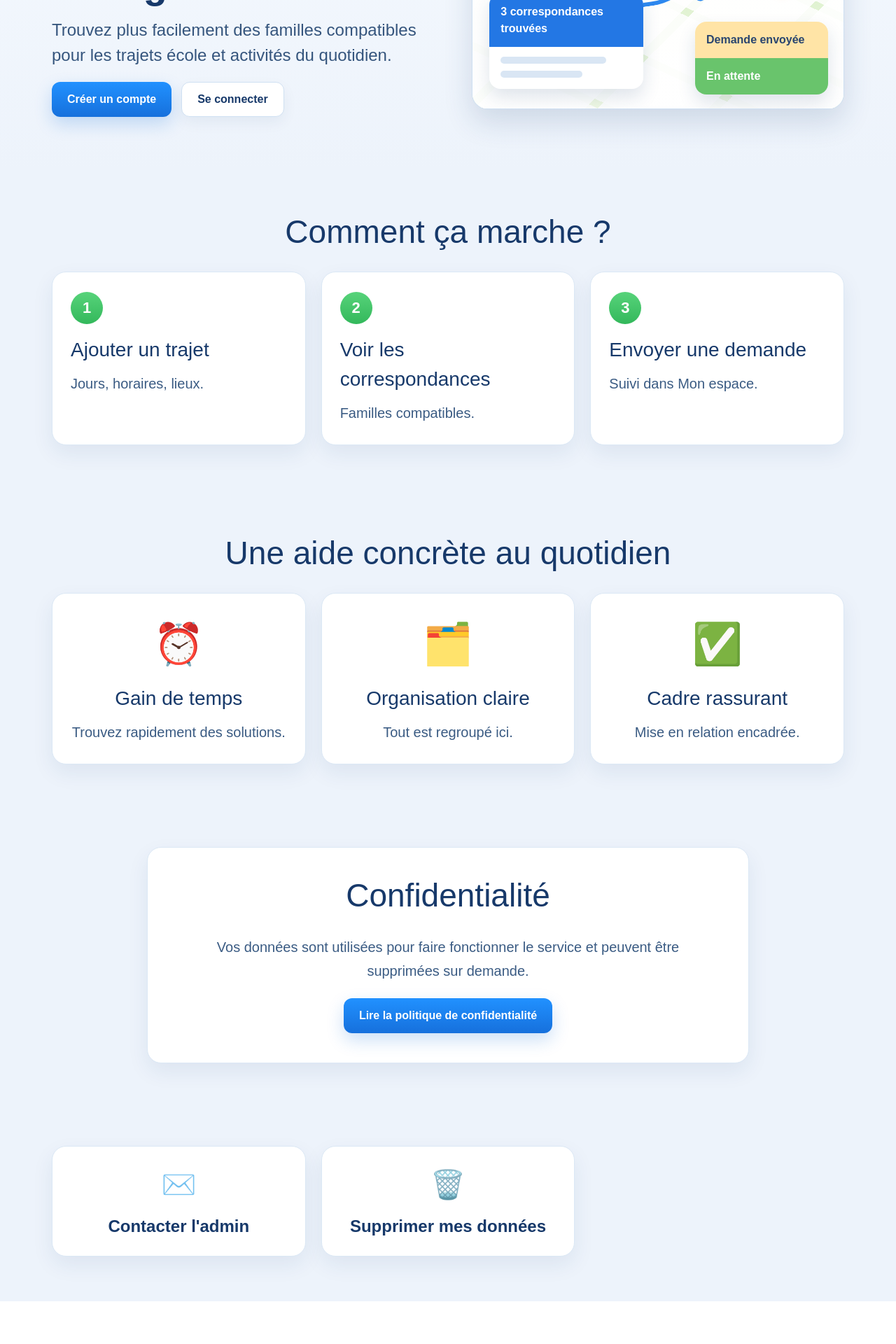
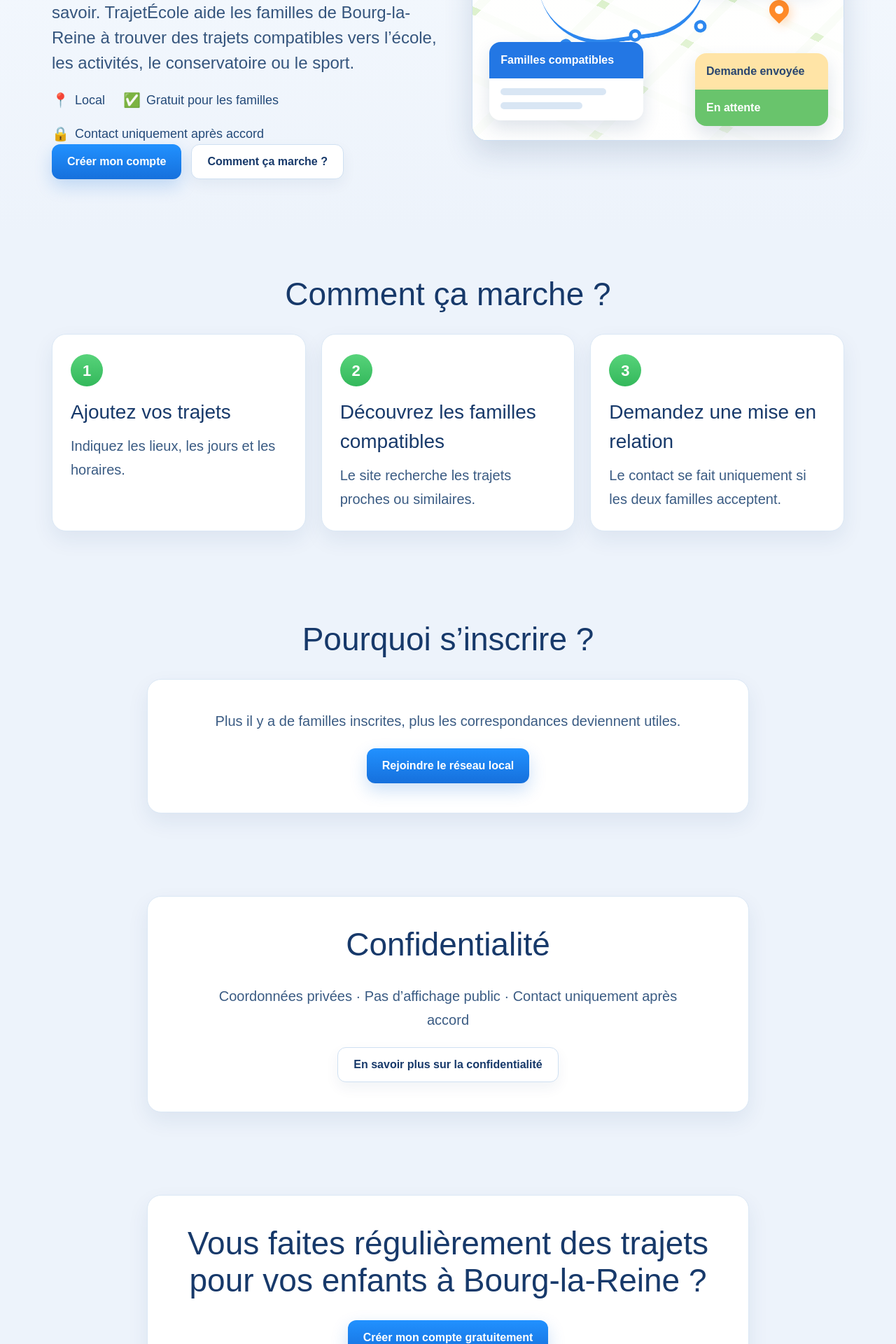
Before and after one commit to cttown/trajetecole-v2, a Next.js app: page / in a window 1280 px wide. Shown: the part 360-2280 px from the top of the page at 70% size. Before the commit the page ends 2219 px from the top, so only its background shows below. Built offline with nearby package versions, Linux system fonts and the light colour scheme; no server answers.

Commit message:
Update public pages content

```diff
--- a/src/pages/confidentialite.tsx
+++ b/src/pages/confidentialite.tsx
@@ -6,10 +6,10 @@ export default function ConfidentialitePage() {
   return (
     <>
       <Head>
-        <title>Confidentialité - TrajetEcole</title>
+        <title>Confidentialité - TrajetÉcole</title>
         <meta
           name="description"
-          content="Comment TrajetEcole utilise et protège vos données."
+          content="Comment TrajetÉcole utilise les données nécessaires au fonctionnement du service et protège les coordonnées des familles."
         />
       </Head>
 
@@ -17,32 +17,50 @@ export default function ConfidentialitePage() {
         <section className={styles.legalSection}>
           <div className={styles.container}>
             <div className={styles.legalHeader}>
-              <div className={styles.badge}>TrajetEcole</div>
+              <div className={styles.badge}>🔒 Données privées</div>
+
               <h1 className={styles.legalTitle}>Confidentialité</h1>
+
               <p className={styles.legalIntro}>
-                Vos données servent uniquement à faire fonctionner le service
-                et à faciliter la mise en relation entre familles.
+                TrajetÉcole utilise uniquement les informations nécessaires au fonctionnement du
+                service : créer votre compte, enregistrer vos trajets, rechercher des familles
+                compatibles et gérer les demandes de mise en relation.
+              </p>
+
+              <p className={styles.legalIntro}>
+                Vos coordonnées ne sont jamais affichées publiquement.
               </p>
             </div>
 
-            <div className={styles.legalCard}>
-              <h2>En bref</h2>
-              <ul className={styles.legalList}>
-                <li>vous gardez la main sur vos informations ;</li>
-                <li>la mise en relation ne se fait jamais automatiquement ;</li>
-                <li>vous pouvez demander la suppression de vos données.</li>
-              </ul>
+            <div className={styles.stepsGrid}>
+              <div className={styles.stepCard}>
+                <div className={styles.stepNumber}>1</div>
+                <h3>Vous gardez le contrôle</h3>
+                <p>Vous choisissez les trajets que vous ajoutez et les demandes que vous acceptez.</p>
+              </div>
+
+              <div className={styles.stepCard}>
+                <div className={styles.stepNumber}>2</div>
+                <h3>Pas de contact automatique</h3>
+                <p>Une mise en relation n’a lieu que si les deux familles sont d’accord.</p>
+              </div>
+
+              <div className={styles.stepCard}>
+                <div className={styles.stepNumber}>3</div>
+                <h3>Suppression possible</h3>
+                <p>Vous pouvez demander la suppression de vos données depuis le site.</p>
+              </div>
             </div>
 
             <div className={styles.legalCard}>
-              <h2>Données utilisées</h2>
+              <h2>Quelles données sont utilisées ?</h2>
               <ul className={styles.legalList}>
                 <li>vos informations de compte ;</li>
                 <li>les enfants et trajets que vous enregistrez ;</li>
                 <li>les jours, horaires et lieux associés ;</li>
                 <li>les demandes de mise en relation ;</li>
                 <li>les messages envoyés à l’administrateur ;</li>
-                <li>les données techniques utiles au bon fonctionnement du site.</li>
+                <li>certaines données techniques nécessaires au bon fonctionnement du site.</li>
               </ul>
             </div>
 
@@ -50,7 +68,7 @@ export default function ConfidentialitePage() {
               <h2>Pourquoi ces données ?</h2>
               <ul className={styles.legalList}>
                 <li>vous permettre de vous connecter ;</li>
-                <li>enregistrer et afficher vos trajets ;</li>
+                <li>afficher et gérer vos trajets ;</li>
                 <li>rechercher des familles compatibles ;</li>
                 <li>gérer les demandes entre parents ;</li>
                 <li>envoyer les emails utiles au service ;</li>
@@ -59,38 +77,42 @@ export default function ConfidentialitePage() {
             </div>
 
             <div className={styles.legalCard}>
-              <h2>Mise en relation</h2>
+              <h2>Mise en relation entre familles</h2>
               <p>
-                Les coordonnées ne sont pas partagées librement.
-                Une famille doit d’abord envoyer une demande, puis l’autre famille
-                doit l’accepter.
+                Les coordonnées ne sont pas partagées librement. Une famille peut envoyer une
+                demande de contact. L’autre famille doit l’accepter avant toute mise en relation
+                directe.
               </p>
             </div>
 
             <div className={styles.legalCard}>
               <h2>Suppression des données</h2>
               <p>
-                Vous pouvez demander la suppression de vos données depuis la plateforme.
-                Certaines informations techniques ou d’historique peuvent être conservées
-                si cela est nécessaire au bon fonctionnement du service ou au suivi des échanges.
+                Vous pouvez demander la suppression de vos données depuis la plateforme. Certaines
+                informations techniques ou d’historique peuvent être conservées temporairement si
+                cela est nécessaire au bon fonctionnement du service ou au suivi des demandes.
               </p>
             </div>
 
             <div className={styles.legalCard}>
               <h2>Une question ?</h2>
               <p>
-                Si vous avez une question sur vos données ou sur le fonctionnement du site,
-                vous pouvez contacter l’administrateur.
+                Pour toute question sur vos données ou le fonctionnement du site, vous pouvez
+                contacter l’administrateur.
               </p>
             </div>
 
             <div className={styles.legalActions}>
+              <Link href="/contact-admin" className={styles.primaryButton}>
+                Contacter l’administrateur
+              </Link>
+
+              <Link href="/delete-my-data" className={styles.secondaryButton}>
+                Supprimer mes données
+              </Link>
+
               <Link href="/" className={styles.secondaryButton}>
                 Retour à l’accueil
-              </Link>
-
-              <Link href="/contact-admin" className={styles.primaryButton}>
-                Contacter l’administrateur
               </Link>
             </div>
           </div>
--- a/src/pages/index.tsx
+++ b/src/pages/index.tsx
@@ -57,10 +57,10 @@ export default function HomePage() {
   return (
     <>
       <Head>
-        <title>Organisez plus simplement les trajets scolaires - Bourg-la-Reine | TrajetEcole</title>
+        <title>TrajetÉcole - Organisez les trajets de vos enfants à Bourg-la-Reine</title>
         <meta
           name="description"
-          content="TrajetEcole aide les parents de Bourg-la-Reine à organiser plus simplement les trajets scolaires et activités entre familles compatibles."
+          content="TrajetÉcole aide les familles de Bourg-la-Reine à trouver des trajets compatibles pour les enfants : école, activités, conservatoire, sport."
         />
       </Head>
 
@@ -69,16 +69,34 @@ export default function HomePage() {
           <div className={styles.container}>
             <div className={styles.heroGrid}>
               <div className={styles.heroLeft}>
-                <div className={styles.badge}>Trajets école ↔ activités entre parents</div>
+                <div className={styles.badge}>
+                  Local · Gratuit pour les familles · Données privées
+                </div>
 
                 <h1 className={styles.heroTitle}>
-                  Organisez plus simplement les trajets scolaires à Bourg-la-Reine
+                  Organisez plus facilement les trajets de vos enfants
                 </h1>
 
                 <p className={styles.heroText}>
-                  Trouvez plus facilement des familles compatibles pour les trajets école et
-                  activités du quotidien.
+                  Beaucoup de parents font les mêmes trajets sans le savoir. TrajetÉcole aide les
+                  familles de Bourg-la-Reine à trouver des trajets compatibles vers l’école, les
+                  activités, le conservatoire ou le sport.
                 </p>
+
+                <div className={styles.heroBenefits}>
+                  <div className={styles.benefitItem}>
+                    <span className={styles.benefitIcon}>📍</span>
+                    <span>Local</span>
+                  </div>
+                  <div className={styles.benefitItem}>
+                    <span className={styles.benefitIcon}>✅</span>
+                    <span>Gratuit pour les familles</span>
+                  </div>
+                  <div className={styles.benefitItem}>
+                    <span className={styles.benefitIcon}>🔒</span>
+                    <span>Contact uniquement après accord</span>
+                  </div>
+                </div>
 
                 {isAuthChecked && isLoggedIn ? (
                   <>
@@ -103,11 +121,11 @@ export default function HomePage() {
                 ) : (
                   <div className={styles.heroButtons}>
                     <Link href="/signup" className={styles.primaryButton}>
-                      Créer un compte
+                      Créer mon compte
                     </Link>
 
-                    <Link href="/login" className={styles.secondaryButton}>
-                      Se connecter
+                    <Link href="#comment-ca-marche" className={styles.secondaryButton}>
+                      Comment ça marche ?
                     </Link>
                   </div>
                 )}
@@ -118,7 +136,7 @@ export default function HomePage() {
                   <div className={styles.mockupTopbar}>
                     <div className={styles.mockupBrand}>
                       <span className={styles.mockupLogo}>●</span>
-                      <span>TrajetEcole</span>
+                      <span>TrajetÉcole</span>
                     </div>
                     <div className={styles.mockupDots}>
                       <span />
@@ -140,7 +158,7 @@ export default function HomePage() {
                     <div className={styles.schoolCard}>🏫 Maison → École</div>
 
                     <div className={styles.matchCard}>
-                      <div className={styles.matchTitle}>3 correspondances trouvées</div>
+                      <div className={styles.matchTitle}>Familles compatibles</div>
                       <div className={styles.matchLines}>
                         <span></span>
                         <span></span>
@@ -158,27 +176,27 @@ export default function HomePage() {
           </div>
         </section>
 
-        <section className={styles.stepsSection}>
+        <section id="comment-ca-marche" className={styles.stepsSection}>
           <div className={styles.container}>
             <h2 className={styles.sectionTitle}>Comment ça marche ?</h2>
 
             <div className={styles.stepsGrid}>
               <div className={styles.stepCard}>
                 <div className={styles.stepNumber}>1</div>
-                <h3>Ajouter un trajet</h3>
-                <p>Jours, horaires, lieux.</p>
+                <h3>Ajoutez vos trajets</h3>
+                <p>Indiquez les lieux, les jours et les horaires.</p>
               </div>
 
               <div className={styles.stepCard}>
                 <div className={styles.stepNumber}>2</div>
-                <h3>Voir les correspondances</h3>
-                <p>Familles compatibles.</p>
+                <h3>Découvrez les familles compatibles</h3>
+                <p>Le site recherche les trajets proches ou similaires.</p>
               </div>
 
               <div className={styles.stepCard}>
                 <div className={styles.stepNumber}>3</div>
-                <h3>Envoyer une demande</h3>
-                <p>Suivi dans Mon espace.</p>
+                <h3>Demandez une mise en relation</h3>
+                <p>Le contact se fait uniquement si les deux familles acceptent.</p>
               </div>
             </div>
           </div>
@@ -186,26 +204,22 @@ export default function HomePage() {
 
         <section className={styles.featuresSection}>
           <div className={styles.container}>
-            <h2 className={styles.sectionTitle}>Une aide concrète au quotidien</h2>
+            <h2 className={styles.sectionTitle}>Pourquoi s’inscrire ?</h2>
 
-            <div className={styles.featuresGrid}>
-              <div className={styles.featureCard}>
-                <div className={styles.featureIllustration}>⏰</div>
-                <h3>Gain de temps</h3>
-                <p>Trouvez rapidement des solutions.</p>
-              </div>
+            <div className={styles.privacyBox}>
+              <p className={styles.privacyText}>
+                Plus il y a de familles inscrites, plus les correspondances deviennent utiles.
+              </p>
 
-              <div className={styles.featureCard}>
-                <div className={styles.featureIllustration}>🗂️</div>
-                <h3>Organisation claire</h3>
-                <p>Tout est regroupé ici.</p>
-              </div>
-
-              <div className={styles.featureCard}>
-                <div className={styles.featureIllustration}>✅</div>
-                <h3>Cadre rassurant</h3>
-                <p>Mise en relation encadrée.</p>
-              </div>
+              {isAuthChecked && isLoggedIn ? (
+                <Link href="/dashboard" className={styles.primaryButton}>
+                  Accéder à mon espace
+                </Link>
+              ) : (
+                <Link href="/signup" className={styles.primaryButton}>
+                  Rejoindre le réseau local
+                </Link>
+              )}
             </div>
           </div>
         </section>
@@ -214,14 +228,34 @@ export default function HomePage() {
           <div className={styles.container}>
             <div className={styles.privacyBox}>
               <h2 className={styles.sectionTitle}>Confidentialité</h2>
+
               <p className={styles.privacyText}>
-                Vos données sont utilisées pour faire fonctionner le service et peuvent être
-                supprimées sur demande.
+                Coordonnées privées · Pas d’affichage public · Contact uniquement après accord
               </p>
 
-              <Link href="/confidentialite" className={styles.primaryButton}>
-                Lire la politique de confidentialité
+              <Link href="/confidentialite" className={styles.secondaryButton}>
+                En savoir plus sur la confidentialité
               </Link>
+            </div>
+          </div>
+        </section>
+
+        <section className={styles.featuresSection}>
+          <div className={styles.container}>
+            <div className={styles.privacyBox}>
+              <h2 className={styles.sectionTitle}>
+                Vous faites régulièrement des trajets pour vos enfants à Bourg-la-Reine ?
+              </h2>
+
+              {isAuthChecked && isLoggedIn ? (
+                <Link href="/dashboard" className={styles.primaryButton}>
+                  Aller dans mon espace
+                </Link>
+              ) : (
+                <Link href="/signup" className={styles.primaryButton}>
+                  Créer mon compte gratuitement
+                </Link>
+              )}
             </div>
           </div>
         </section>
@@ -229,9 +263,14 @@ export default function HomePage() {
         <section className={styles.quickLinksSection}>
           <div className={styles.container}>
             <div className={styles.quickLinksGrid}>
+              <Link href="/qui-sommes-nous" className={styles.quickLinkCard}>
+                <div className={styles.quickLinkIcon}>🏡</div>
+                <span>Qui sommes-nous ?</span>
+              </Link>
+
               <Link href="/contact-admin" className={styles.quickLinkCard}>
                 <div className={styles.quickLinkIcon}>✉️</div>
-                <span>Contacter l&apos;admin</span>
+                <span>Contacter l’admin</span>
               </Link>
 
               <Link href="/delete-my-data" className={styles.quickLinkCard}>
--- /dev/null
+++ b/src/pages/qui-sommes-nous.tsx
@@ -0,0 +1,114 @@
+import Head from 'next/head'
+import Link from 'next/link'
+import styles from '../styles/Home.module.css'
+
+export default function QuiSommesNousPage() {
+  return (
+    <>
+      <Head>
+        <title>Qui sommes-nous ? - TrajetÉcole</title>
+        <meta
+          name="description"
+          content="TrajetÉcole est une initiative locale créée à Bourg-la-Reine pour faciliter l’entraide entre parents autour des trajets des enfants."
+        />
+      </Head>
+
+      <main className={styles.page}>
+        <section className={styles.legalSection}>
+          <div className={styles.container}>
+            <div className={styles.legalHeader}>
+              <div className={styles.badge}>🏡 Initiative locale</div>
+
+              <h1 className={styles.legalTitle}>Qui sommes-nous ?</h1>
+
+              <p className={styles.legalIntro}>
+                TrajetÉcole est un projet local créé par un habitant de Bourg-la-Reine, parent
+                d’élève, pour aider les familles à mieux s’organiser autour des trajets des enfants.
+              </p>
+            </div>
+
+            <div className={styles.featuresGrid}>
+              <div className={styles.featureCard}>
+                <div className={styles.featureIllustration}>🏡</div>
+                <h3>Initiative locale</h3>
+                <p>Créée à Bourg-la-Reine par un parent d’élève.</p>
+              </div>
+
+              <div className={styles.featureCard}>
+                <div className={styles.featureIllustration}>🤝</div>
+                <h3>Entraide entre familles</h3>
+                <p>Faciliter les trajets réguliers des enfants.</p>
+              </div>
+
+              <div className={styles.featureCard}>
+                <div className={styles.featureIllustration}>🔒</div>
+                <h3>Vie privée respectée</h3>
+                <p>Les coordonnées ne sont pas affichées publiquement.</p>
+              </div>
+            </div>
+
+            <div className={styles.legalCard}>
+              <h2>Pourquoi ce site ?</h2>
+              <p>
+                Comme beaucoup de parents, j’ai constaté que plusieurs familles font souvent des
+                trajets similaires — école, activités, conservatoire, sport — sans forcément se
+                connaître.
+              </p>
+            </div>
+
+            <div className={styles.legalCard}>
+              <h2>Un cadre simple et volontaire</h2>
+              <p>
+                J’ai donc créé ce site pour faciliter les mises en relation entre parents de
+                Bourg-la-Reine, dans un cadre simple, volontaire et respectueux de la vie privée.
+              </p>
+            </div>
+
+            <div className={styles.legalCard}>
+              <h2>Gratuit pour les familles</h2>
+              <p>
+                L’utilisation du site est gratuite pour les familles. L’objectif est de favoriser
+                l’entraide locale entre parents de Bourg-la-Reine.
+              </p>
+            </div>
+
+            <div className={styles.legalCard}>
+              <h2>Un projet qui va s’améliorer</h2>
+              <p>
+                Le site est développé et administré localement. Il est encore jeune et s’améliorera
+                progressivement grâce aux retours des familles utilisatrices.
+              </p>
+            </div>
+
+            <div className={styles.legalCard}>
+              <h2>Suggestions bienvenues</h2>
+              <p>
+                Toutes les suggestions sont les bienvenues : amélioration du site, ajout de lieux,
+                correction d’un problème ou idée pour mieux répondre aux besoins des parents.
+              </p>
+            </div>
+
+            <div className={styles.legalCard}>
+              <h2>Projet indépendant</h2>
+              <p>
+                TrajetÉcole n’est pas un service officiel de la mairie ou des établissements
+                scolaires. C’est une initiative indépendante, pensée pour favoriser l’entraide entre
+                parents.
+              </p>
+            </div>
+
+            <div className={styles.legalActions}>
+              <Link href="/contact-admin" className={styles.primaryButton}>
+                Contacter l’admin
+              </Link>
+
+              <Link href="/" className={styles.secondaryButton}>
+                Retour à l’accueil
+              </Link>
+            </div>
+          </div>
+        </section>
+      </main>
+    </>
+  )
+}
```
